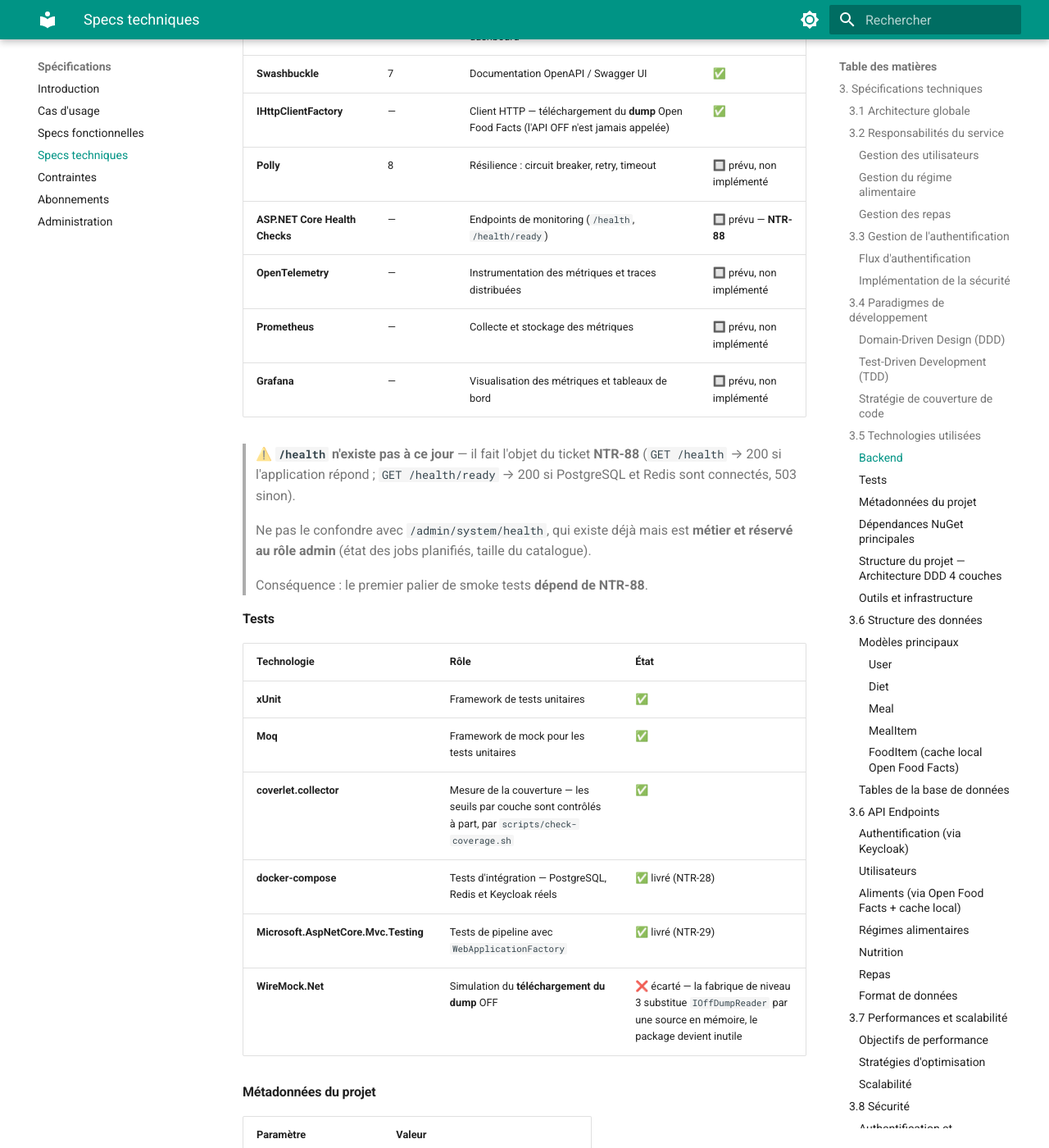
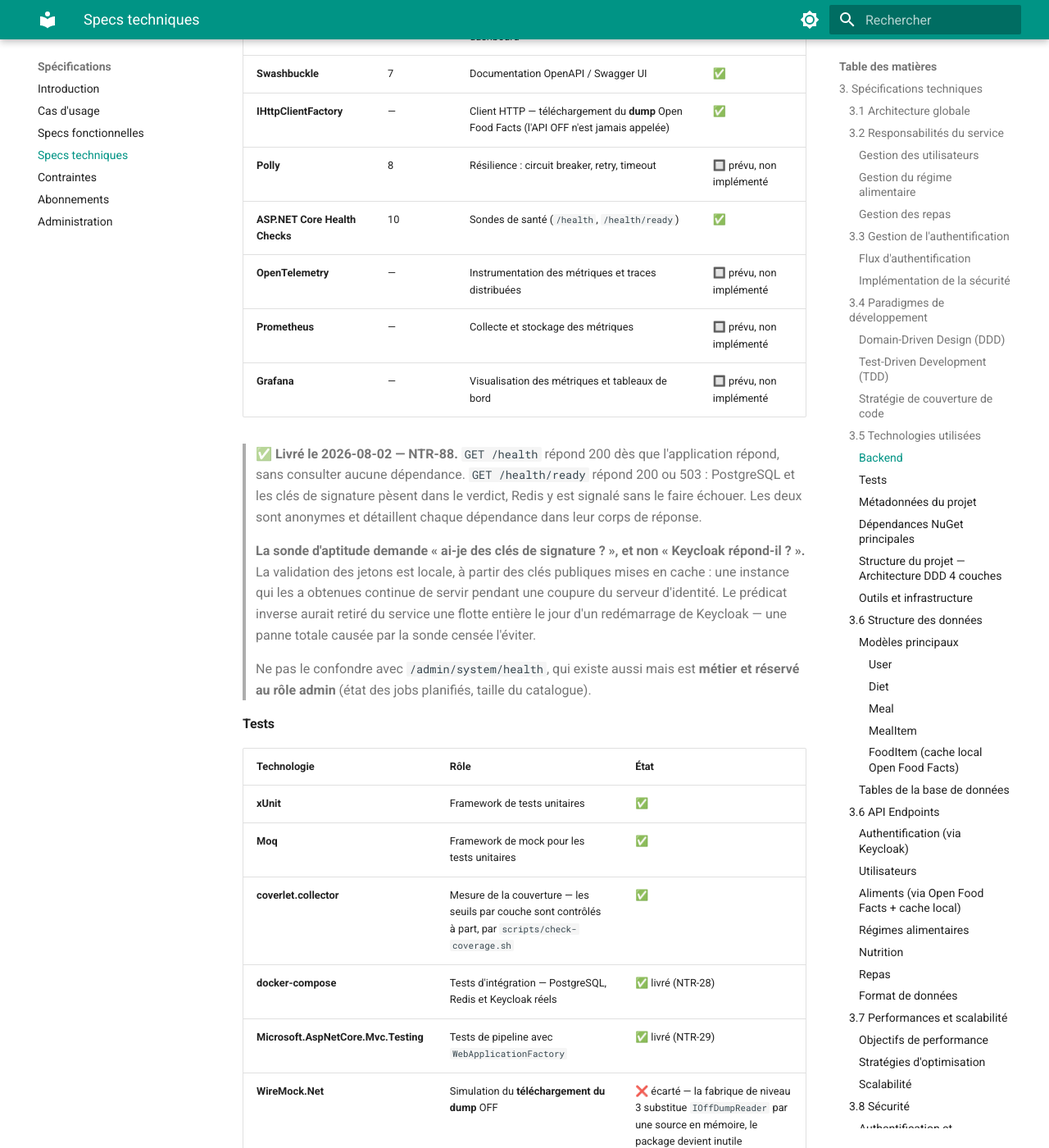
Before and after one commit to MGNetworking/docs-nutrition, an MkDocs documentation site: the page built from pages/backend/4.nutrition-specifications-techniques.md, in a window 1280 px wide and 1400 px high, scrolled down 5989 px. Shown: the whole window at 82% size. Built offline with MkDocs 1.6.1 and Material for MkDocs 9.7.7, drawn with Linux system fonts in a browser that asks for light colours.

Commit message:
docs(sante): les sondes /health et /health/ready sont livrees #NTR-88
Trois pages annoncaient ces points de terminaison comme inexistants. Ils le
sont depuis ce matin.

- design-tests.md : l avertissement du palier 1 devient un constat de livraison
- 4.nutrition-specifications-techniques.md : la ligne « ASP.NET Core Health
  Checks » passe a livree, et l encadre explique le predicat retenu — « ai-je
  des cles de signature ? » plutot que « Keycloak repond-il ? »
- environnement-local.md : le readinessProbe du manifeste est desormais operant.
  Deux mises en garde ajoutees a la place de l ancienne : ne jamais brancher la
  livenessProbe sur /health/ready, et prevoir un startupProbe, avec le budget
  mesure de 175 s.

Co-Authored-By: Claude Opus 5 <noreply@anthropic.com>

```diff
--- a/pages/backend/4.nutrition-specifications-techniques.md
+++ b/pages/backend/4.nutrition-specifications-techniques.md
@@ -208,20 +208,24 @@ Le contrôle de ces seuils est assuré par `scripts/check-coverage.sh`, exécut
 | **Swashbuckle**                 | 7       | Documentation OpenAPI / Swagger UI                         | ✅ |
 | **IHttpClientFactory**          | —       | Client HTTP — téléchargement du **dump** Open Food Facts (l'API OFF n'est jamais appelée) | ✅ |
 | **Polly**                       | 8       | Résilience : circuit breaker, retry, timeout               | 🔲 prévu, non implémenté |
-| **ASP.NET Core Health Checks**  | —       | Endpoints de monitoring (`/health`, `/health/ready`)       | 🔲 prévu — **NTR-88** |
+| **ASP.NET Core Health Checks**  | 10      | Sondes de santé (`/health`, `/health/ready`)               | ✅ |
 | **OpenTelemetry**               | —       | Instrumentation des métriques et traces distribuées        | 🔲 prévu, non implémenté |
 | **Prometheus**                  | —       | Collecte et stockage des métriques                         | 🔲 prévu, non implémenté |
 | **Grafana**                     | —       | Visualisation des métriques et tableaux de bord            | 🔲 prévu, non implémenté |
 
-> ⚠️ **`/health` n'existe pas à ce jour** — il fait l'objet du ticket **NTR-88** (`GET /health`
-> → 200 si l'application répond ; `GET /health/ready` → 200 si PostgreSQL et Redis sont
-> connectés, 503 sinon).
+> ✅ **Livré le 2026-08-02 — NTR-88.** `GET /health` répond 200 dès que l'application répond, sans
+> consulter aucune dépendance. `GET /health/ready` répond 200 ou 503 : PostgreSQL et les clés de
+> signature pèsent dans le verdict, Redis y est signalé sans le faire échouer. Les deux sont anonymes
+> et détaillent chaque dépendance dans leur corps de réponse.
 >
-> Ne pas le confondre avec `/admin/system/health`, qui existe déjà mais est **métier et réservé
+> **La sonde d'aptitude demande « ai-je des clés de signature ? », et non « Keycloak répond-il ? ».**
+> La validation des jetons est locale, à partir des clés publiques mises en cache : une instance qui
+> les a obtenues continue de servir pendant une coupure du serveur d'identité. Le prédicat inverse
+> aurait retiré du service une flotte entière le jour d'un redémarrage de Keycloak — une panne totale
+> causée par la sonde censée l'éviter.
+>
+> Ne pas le confondre avec `/admin/system/health`, qui existe aussi mais est **métier et réservé
 > au rôle admin** (état des jobs planifiés, taille du catalogue).
->
-> Conséquence : le premier palier de smoke tests
-> **dépend de NTR-88**.
 
 #### Tests
 
```
Also changed, not shown: pages/backend/briques/environnement-local.md (+13 -5 lines), pages/backend/design/design-tests.md (+6 -3 lines), pages/backend/qualite/niveaux-de-tests.md (+2 -1 lines).
